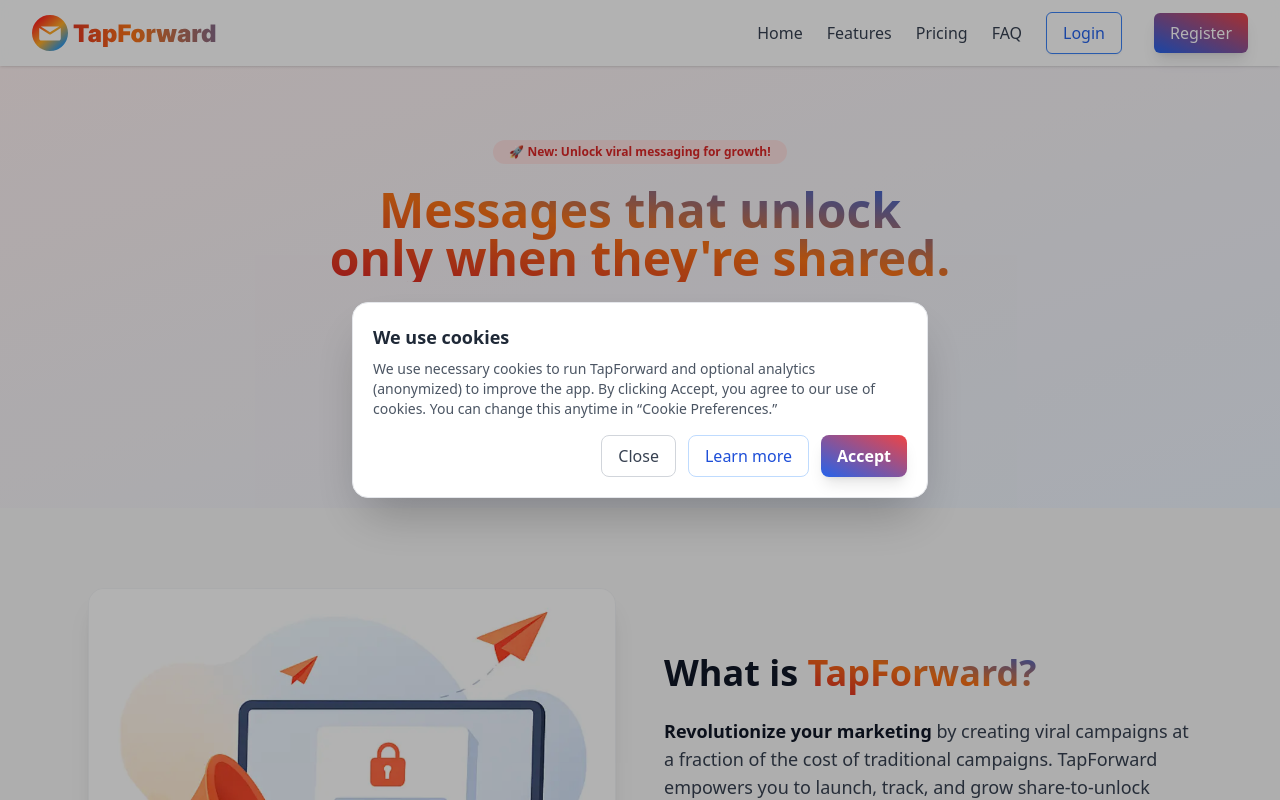
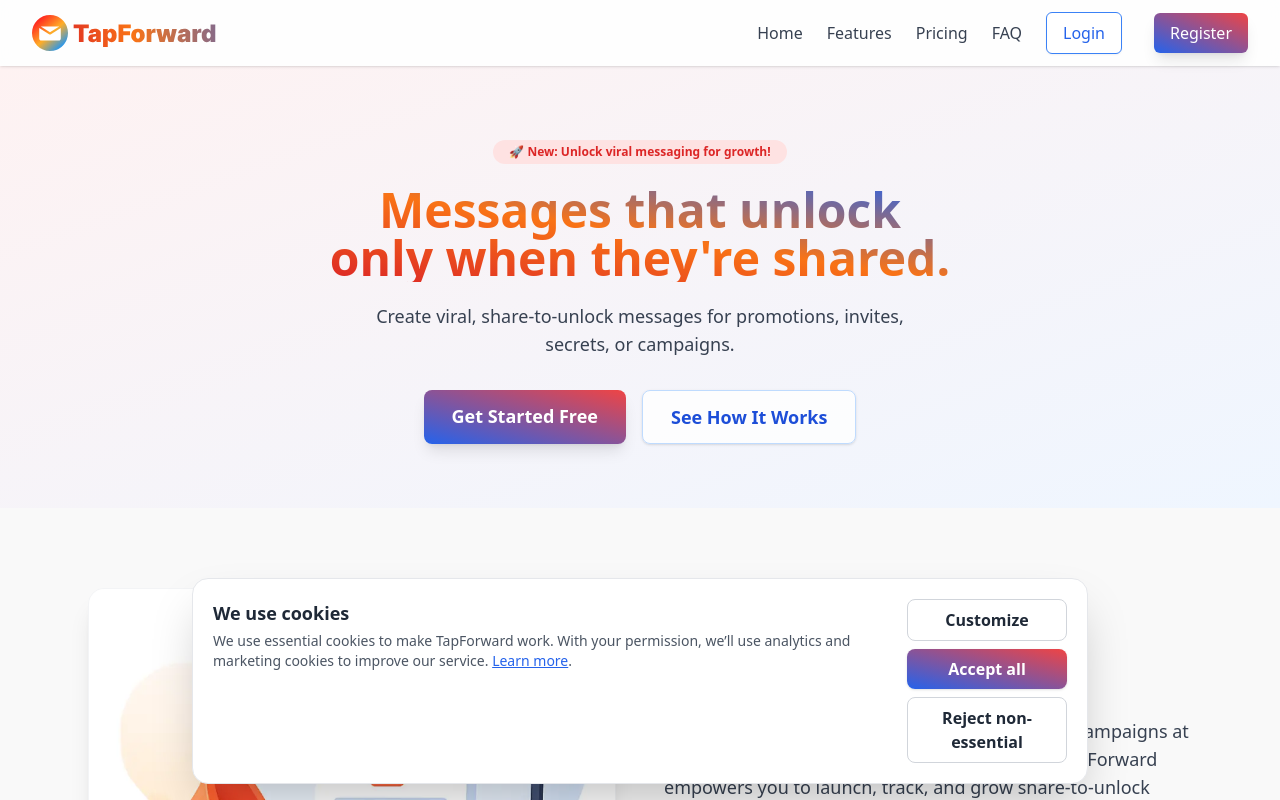
Before and after one commit to alinoajdea/tapforward, a Next.js app: page / in a window 1280 px wide. Shown: the top 800 px of the page. Built offline with nearby package versions, Linux system fonts and the light colour scheme; no server answers.

Commit message:
Update CookieConsent.tsx

```diff
--- a/components/CookieConsent.tsx
+++ b/components/CookieConsent.tsx
@@ -2,77 +2,199 @@
 
 import { useEffect, useMemo, useState } from "react";
 
+type Consent = {
+  analytics: boolean;
+  marketing: boolean;
+  ts: number;
+};
+
 const COOKIE_NAME = "tf_consent";
-const CONSENT_VALUE = "accepted";
-const CONSENT_EVENT = "tf-consent-changed";
+const COOKIE_MAX_AGE_DAYS = 180; // ~6 months
+const CONSENT_EVENT = "tf-consent";
 
-function hasConsentCookie(): boolean {
-  if (typeof document === "undefined") return false;
-  return document.cookie.split("; ").some((c) => c.startsWith(`${COOKIE_NAME}=`));
+function readConsent(): Consent | null {
+  if (typeof document === "undefined") return null;
+  const match = document.cookie.match(new RegExp(`(?:^|; )${COOKIE_NAME}=([^;]*)`));
+  if (!match) return null;
+  try {
+    return JSON.parse(decodeURIComponent(match[1])) as Consent;
+  } catch {
+    return null;
+  }
 }
 
-function setConsentCookie() {
-  if (typeof document === "undefined") return;
-  // 180 days
-  const maxAge = 60 * 60 * 24 * 180;
+function writeConsent(consent: Consent) {
+  // Prefer Max-Age to avoid timezone issues; include Secure on HTTPS
+  const maxAge = COOKIE_MAX_AGE_DAYS * 24 * 60 * 60;
   const isHttps = typeof window !== "undefined" && window.location.protocol === "https:";
   const secure = isHttps ? "; Secure" : "";
-  document.cookie = `${COOKIE_NAME}=${CONSENT_VALUE}; Path=/; Max-Age=${maxAge}; SameSite=Lax${secure}`;
+  document.cookie = `${COOKIE_NAME}=${encodeURIComponent(
+    JSON.stringify(consent)
+  )}; Path=/; Max-Age=${maxAge}; SameSite=Lax${secure}`;
 }
 
 export default function CookieConsent() {
-  // Don’t render until client; avoid weird SSR/CSR flicker
+  const existing = useMemo(readConsent, []);
   const [mounted, setMounted] = useState(false);
-  const [open, setOpen] = useState(false);
+  const [open, setOpen] = useState(!existing);
+  const [showCustomize, setShowCustomize] = useState(false);
+
+  // toggles for categories
+  const [analytics, setAnalytics] = useState<boolean>(existing?.analytics ?? false);
+  const [marketing, setMarketing] = useState<boolean>(existing?.marketing ?? false);
 
   useEffect(() => {
     setMounted(true);
-    setOpen(!hasConsentCookie());
-    // Re-open if user resets from footer
-    const onChange = () => setOpen(!hasConsentCookie());
+    // If we already had consent stored, keep banner hidden.
+    if (readConsent()) setOpen(false);
+
+    const onChange = () => {
+      // Recompute from cookie in case it was changed elsewhere (e.g. footer reset)
+      const has = !!readConsent();
+      setOpen(!has);
+      if (!has) {
+        // reset UI state when reopened
+        setShowCustomize(false);
+        setAnalytics(false);
+        setMarketing(false);
+      }
+    };
     window.addEventListener(CONSENT_EVENT, onChange);
     return () => window.removeEventListener(CONSENT_EVENT, onChange);
   }, []);
 
-  const accept = () => {
-    setConsentCookie();
-    setOpen(false); // close immediately
-    // Let other parts of the app know
+  const acceptAll = () => {
+    writeConsent({ analytics: true, marketing: true, ts: Date.now() });
+    setOpen(false);
+    window.dispatchEvent(new Event(CONSENT_EVENT));
+  };
+
+  const rejectNonEssential = () => {
+    writeConsent({ analytics: false, marketing: false, ts: Date.now() });
+    setOpen(false);
+    window.dispatchEvent(new Event(CONSENT_EVENT));
+  };
+
+  const saveCustom = () => {
+    writeConsent({ analytics, marketing, ts: Date.now() });
+    setOpen(false);
     window.dispatchEvent(new Event(CONSENT_EVENT));
   };
 
   if (!mounted || !open) return null;
 
   return (
-    <div className="fixed inset-0 z-[1000] flex items-end sm:items-center justify-center bg-black/30">
-      <div className="w-full sm:w-auto max-w-xl mx-4 sm:mx-0 rounded-2xl border border-gray-200 bg-white shadow-2xl p-5">
-        <h2 className="text-lg font-bold text-gray-800 mb-2">We use cookies</h2>
-        <p className="text-sm text-gray-600 mb-4">
-          We use necessary cookies to run TapForward and optional analytics (anonymized) to improve the app. By
-          clicking Accept, you agree to our use of cookies. You can change this anytime in “Cookie Preferences.”
-        </p>
-        <div className="flex flex-col sm:flex-row gap-3 sm:justify-end">
-          <button
-            onClick={() => setOpen(false)}
-            className="px-4 py-2 rounded-lg border border-gray-300 text-gray-700 bg-white hover:bg-gray-50"
-            aria-label="Close cookie banner"
-          >
-            Close
-          </button>
-          <a
-            href="/privacy"
-            className="px-4 py-2 rounded-lg border border-blue-200 text-blue-700 bg-white hover:bg-blue-50 text-center"
-          >
-            Learn more
-          </a>
-          <button
-            onClick={accept}
-            className="px-4 py-2 rounded-lg bg-gradient-to-tr from-blue-600 to-red-500 hover:from-red-600 hover:to-orange-400 text-white font-semibold shadow-lg"
-          >
-            Accept
-          </button>
+    <div className="fixed inset-x-0 bottom-0 z-50">
+      <div className="mx-auto max-w-4xl m-4 rounded-2xl border border-gray-200 bg-white shadow-2xl p-4 sm:p-5">
+        <div className="flex flex-col sm:flex-row sm:items-start gap-4">
+          <div className="flex-1">
+            <h2 className="text-base sm:text-lg font-bold text-gray-800">We use cookies</h2>
+            <p className="mt-1 text-sm text-gray-600">
+              We use essential cookies to make TapForward work. With your permission, we’ll use
+              analytics and marketing cookies to improve our service.{" "}
+              <a href="/privacy" className="text-blue-600 underline">
+                Learn more
+              </a>
+              .
+            </p>
+
+            {showCustomize && (
+              <div className="mt-3 grid grid-cols-1 sm:grid-cols-2 gap-3">
+                <div className="rounded-lg border border-gray-200 p-3">
+                  <div className="flex items-center justify-between">
+                    <div>
+                      <div className="font-semibold text-gray-800">Analytics</div>
+                      <div className="text-xs text-gray-500">
+                        Helps us understand usage (e.g., page views).
+                      </div>
+                    </div>
+                    <label className="inline-flex items-center gap-2 cursor-pointer select-none">
+                      <input
+                        type="checkbox"
+                        className="h-4 w-4"
+                        checked={analytics}
+                        onChange={(e) => setAnalytics(e.target.checked)}
+                      />
+                      <span className="text-sm text-gray-700">Allow</span>
+                    </label>
+                  </div>
+                </div>
+
+                <div className="rounded-lg border border-gray-200 p-3">
+                  <div className="flex items-center justify-between">
+                    <div>
+                      <div className="font-semibold text-gray-800">Marketing</div>
+                      <div className="text-xs text-gray-500">
+                        Used for ads & remarketing (if we add them).
+                      </div>
+                    </div>
+                    <label className="inline-flex items-center gap-2 cursor-pointer select-none">
+                      <input
+                        type="checkbox"
+                        className="h-4 w-4"
+                        checked={marketing}
+                        onChange={(e) => setMarketing(e.target.checked)}
+                      />
+                      <span className="text-sm text-gray-700">Allow</span>
+                    </label>
+                  </div>
+                </div>
+
+                <div className="sm:col-span-2 flex items-center justify-end gap-2 mt-1">
+                  <button
+                    onClick={rejectNonEssential}
+                    className="px-4 py-2 rounded-lg border border-gray-300 bg-white text-gray-800 hover:bg-gray-50 font-semibold"
+                  >
+                    Reject non-essential
+                  </button>
+                  <button
+                    onClick={saveCustom}
+                    className="px-4 py-2 rounded-lg bg-gradient-to-tr from-blue-600 to-red-500 hover:from-red-600 hover:to-orange-400 text-white font-semibold shadow"
+                  >
+                    Save preferences
+                  </button>
+                </div>
+              </div>
+            )}
+          </div>
+
+          <div className="shrink-0 flex flex-col gap-2 w-full sm:w-auto">
+            {!showCustomize && (
+              <button
+                onClick={() => setShowCustomize(true)}
+                className="w-full sm:w-40 px-4 py-2 rounded-lg border border-gray-300 bg-white text-gray-800 hover:bg-gray-50 font-semibold"
+              >
+                Customize
+              </button>
+            )}
+            <button
+              onClick={acceptAll}
+              className="w-full sm:w-40 px-4 py-2 rounded-lg bg-gradient-to-tr from-blue-600 to-red-500 hover:from-red-600 hover:to-orange-400 text-white font-semibold shadow"
+            >
+              Accept all
+            </button>
+            <button
+              onClick={rejectNonEssential}
+              className="w-full sm:w-40 px-4 py-2 rounded-lg border border-gray-300 bg-white text-gray-800 hover:bg-gray-50 font-semibold"
+            >
+              Reject non-essential
+            </button>
+          </div>
         </div>
       </div>
     </div>
   );
 }
+
+// Optional hook – unchanged public API
+export function useConsent() {
+  const [consent, setConsent] = useState<Consent | null>(null);
+  useEffect(() => {
+    const load = () => setConsent(readConsent());
+    load();
+    const onChange = () => load();
+    window.addEventListener(CONSENT_EVENT, onChange);
+    return () => window.removeEventListener(CONSENT_EVENT, onChange);
+  }, []);
+  return consent;
+}
```
